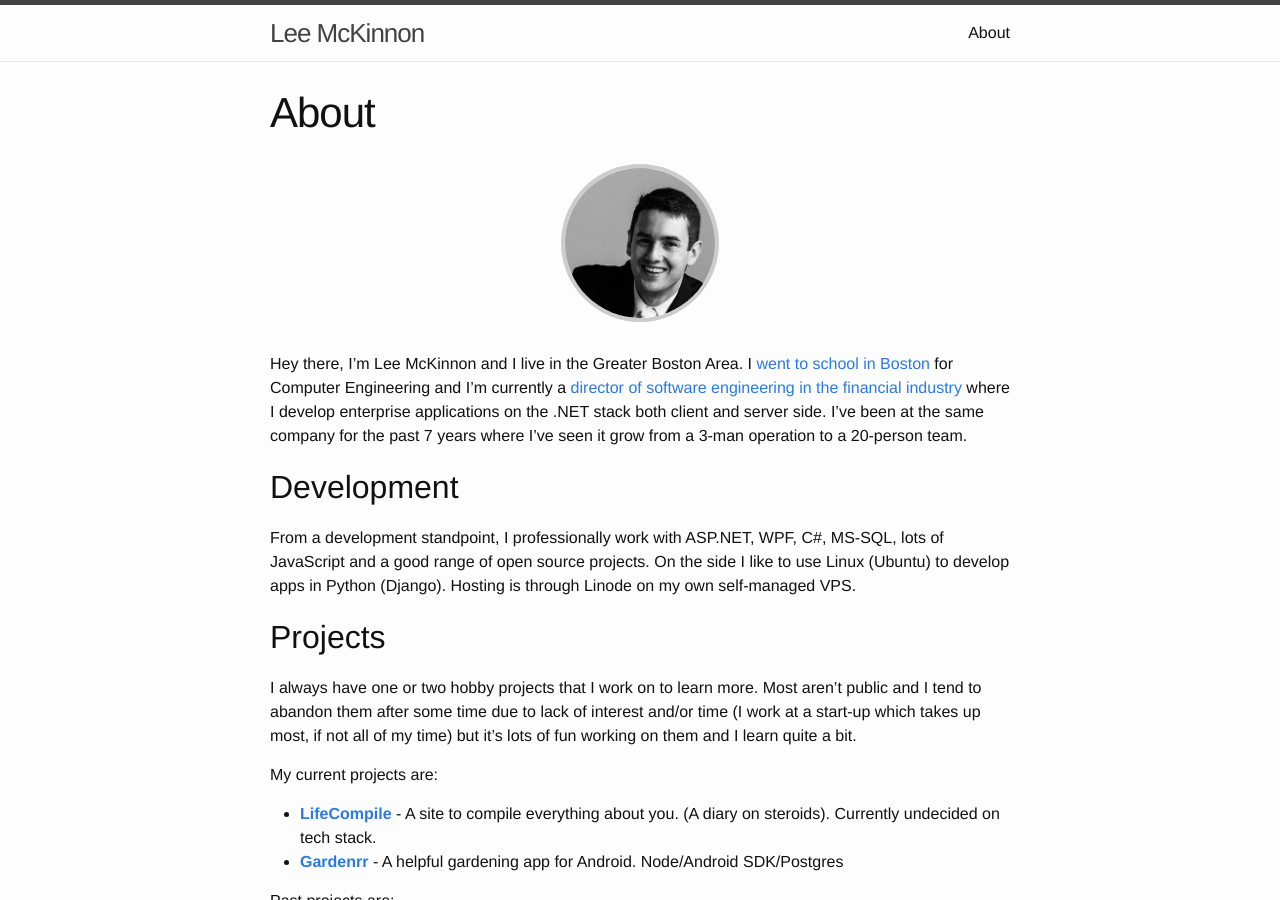
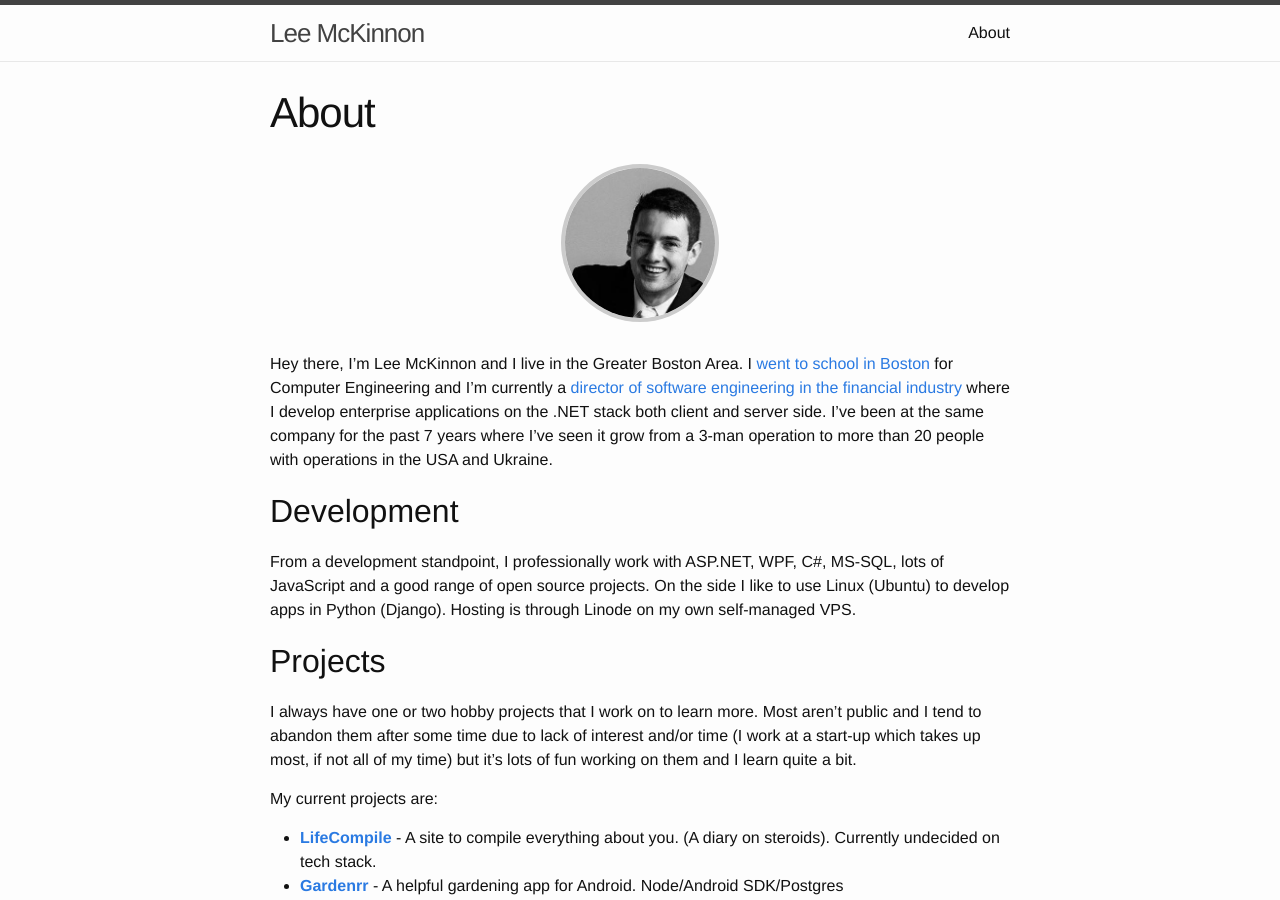
Before and after one commit to leemac/leemac.github.io, a Jekyll site: the page built from about.md, in a window 1280 px wide and 900 px high. Built offline with Jekyll 4.4.1, drawn with Linux system fonts in a browser that asks for light colours.

Commit message:
Update about.md

```diff
--- a/about.md
+++ b/about.md
@@ -8,7 +8,7 @@
   <img src="/images/me2.jpg" alt="Me" style="border-radius: 100px; border: 4px solid #CCC; width: 150px">
 </div>
 
-Hey there, I'm Lee McKinnon and I live in the Greater Boston Area. I <a href="http://wit.edu" target="_blank">went to school in Boston</a> for Computer Engineering and I'm currently a <a href="http://ledgex.com" target="_blank">director of software engineering in the financial industry</a> where I develop enterprise applications on the .NET stack both client and server side. I've been at the same company for the past 7 years where I've seen it grow from a 3-man operation to a 20-person team.
+Hey there, I'm Lee McKinnon and I live in the Greater Boston Area. I <a href="http://wit.edu" target="_blank">went to school in Boston</a> for Computer Engineering and I'm currently a <a href="http://ledgex.com" target="_blank">director of software engineering in the financial industry</a> where I develop enterprise applications on the .NET stack both client and server side. I've been at the same company for the past 7 years where I've seen it grow from a 3-man operation to more than 20 people with operations in the USA and Ukraine.
 
 ## Development
 
```
